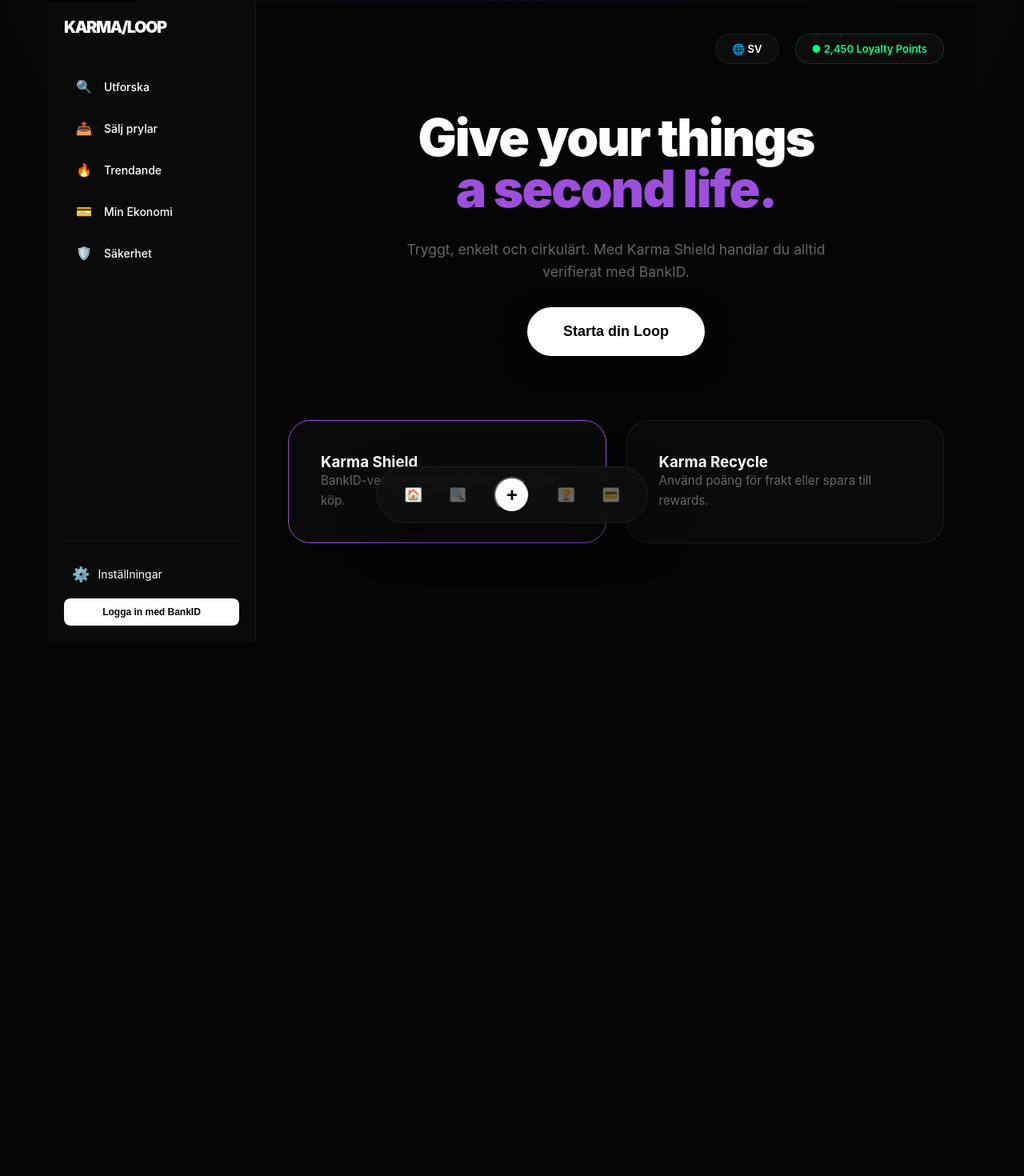
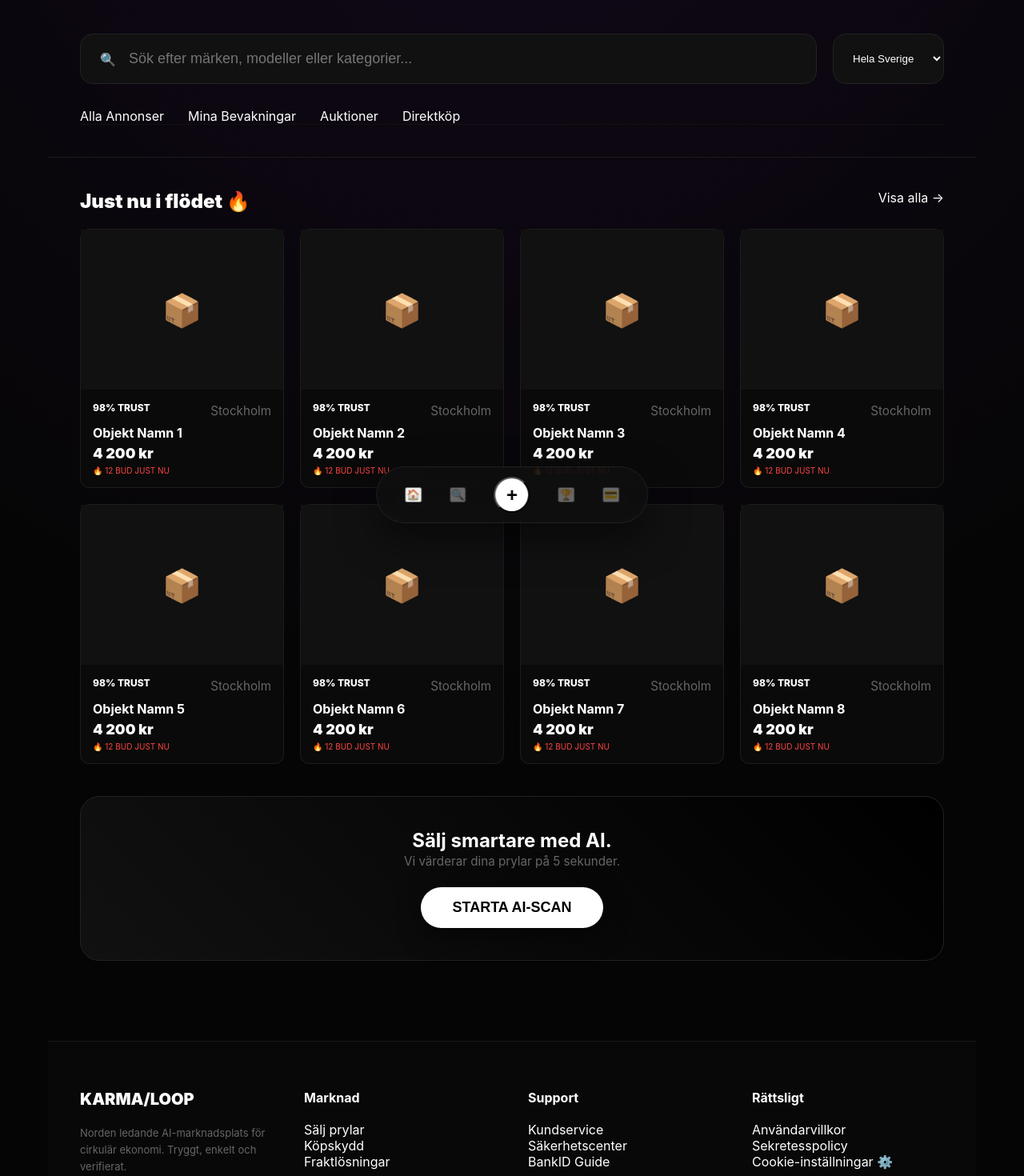
Before and after one commit to gascheckking/marketbeg-appGem, a Next.js app: page / in a window 1280 px wide. Shown: the part 116-1586 px from the top of the page at 80% size. Before the commit the page ends 918 px from the top, so only its background shows below. Built offline with nearby package versions, Linux system fonts and the light colour scheme.

Commit message:
Update page.tsx

```diff
--- a/app/page.tsx
+++ b/app/page.tsx
@@ -1,137 +1,96 @@
 "use client";
-import React, { useState } from 'react';
-import { useRouter } from 'next/navigation';
 
-export default function KarmaLoopWide() {
-  const router = useRouter();
-  const [lang, setLang] = useState('SV');
-  const [isSidebarOpen, setSidebarOpen] = useState(true);
-
-  const menuItems = [
-    { name: 'Utforska', icon: '🔍', path: '/feed' },
-    { name: 'Sälj prylar', icon: '📤', path: '/sell' },
-    { name: 'Trendande', icon: '🔥', path: '/trending' },
-    { name: 'Min Ekonomi', icon: '💳', path: '/my-karma' },
-    { name: 'Säkerhet', icon: '🛡️', path: '/dispute' },
-  ];
-
+export default function Marketplace() {
   return (
-    <div className="main-layout" style={{ display: 'flex', minHeight: '100vh', backgroundColor: '#050505', color: '#fff' }}>
-
-      {/* --- VÄNSTER SIDEBAR (Liknande Gemini/Web-apps) --- */}
-      <aside className="sidebar" style={{
-        width: isSidebarOpen ? '260px' : '80px',
-        borderRight: '1px solid #1a1a1a',
-        padding: '20px',
-        display: 'flex',
-        flexDirection: 'column',
-        transition: 'width 0.3s ease',
-        background: '#0a0a0a'
-      }}>
-        <div className="logo" style={{ marginBottom: '40px', fontWeight: 900, fontSize: '20px' }}>
-          {isSidebarOpen ? 'KARMA/LOOP' : 'K/L'}
+    <div style={{ width: '100%' }}>
+      {/* HEADER MED SÖK & RULLGARDINER */}
+      <section style={{ padding: '40px', borderBottom: '1px solid #1a1a1a' }}>
+        <div style={{ display: 'flex', gap: '20px', marginBottom: '30px' }}>
+          <div style={{ flex: 1, position: 'relative' }}>
+            <input type="text" placeholder="Sök efter märken, modeller eller kategorier..."
+              style={{ width: '100%', padding: '20px 60px', borderRadius: '16px', background: '#111', border: '1px solid #222', color: '#fff', fontSize: '18px' }} />
+            <span style={{ position: 'absolute', left: '25px', top: '22px' }}>🔍</span>
+          </div>
+          <select style={{ padding: '0 20px', borderRadius: '16px', background: '#111', border: '1px solid #222', color: '#fff' }}>
+            <option>Hela Sverige</option>
+            <option>Stockholm</option>
+            <option>Göteborg</option>
+          </select>
         </div>
 
-        <nav style={{ flex: 1 }}>
-          {menuItems.map((item) => (
-            <div
-              key={item.name}
-              onClick={() => router.push(item.path)}
-              style={{
-                padding: '12px 15px',
-                borderRadius: '12px',
-                cursor: 'pointer',
-                display: 'flex',
-                alignItems: 'center',
-                gap: '15px',
-                marginBottom: '8px',
-                transition: '0.2s',
-                backgroundColor: 'transparent'
-              }}
-              onMouseEnter={(e) => e.currentTarget.style.backgroundColor = '#1a1a1a'}
-              onMouseLeave={(e) => e.currentTarget.style.backgroundColor = 'transparent'}
-            >
-              <span>{item.icon}</span>
-              {isSidebarOpen && <span style={{ fontSize: '14px', fontWeight: 500 }}>{item.name}</span>}
+        {/* TABS / FLIKAR (Vinted/Blocket style) */}
+        <div style={{ display: 'flex', gap: '30px', borderBottom: '1px solid #111' }}>
+          <div className="tab active">Alla Annonser</div>
+          <div className="tab">Mina Bevakningar</div>
+          <div className="tab">Auktioner</div>
+          <div className="tab">Direktköp</div>
+        </div>
+      </section>
+
+      {/* PRODUKT-GRID (Täcker hela vägen) */}
+      <section style={{ padding: '40px' }}>
+        <div style={{ display: 'flex', justifyContent: 'space-between', marginBottom: '20px' }}>
+          <h2 style={{ fontWeight: 900 }}>Just nu i flödet 🔥</h2>
+          <div style={{ color: 'var(--accent)', cursor: 'pointer' }}>Visa alla →</div>
+        </div>
+
+        <div style={{ display: 'grid', gridTemplateColumns: 'repeat(auto-fill, minmax(220px, 1fr))', gap: '20px' }}>
+          {[1,2,3,4,5,6,7,8].map(i => (
+            <div key={i} className="glow-card" style={{ padding: 0, borderRadius: '12px' }}>
+              <div style={{ height: '200px', background: '#111', display: 'flex', alignItems: 'center', justifyContent: 'center', fontSize: '40px' }}>📦</div>
+              <div style={{ padding: '15px' }}>
+                <div style={{ display: 'flex', justifyContent: 'space-between', fontSize: '12px', marginBottom: '5px' }}>
+                  <span style={{ color: 'var(--accent)', fontWeight: 800 }}>98% TRUST</span>
+                  <span className="muted">Stockholm</span>
+                </div>
+                <div style={{ fontWeight: 700 }}>Objekt Namn {i}</div>
+                <div style={{ fontSize: '18px', fontWeight: 900, marginTop: '5px' }}>4 200 kr</div>
+                <div style={{ fontSize: '10px', color: '#ff4444', marginTop: '5px' }}>🔥 12 BUD JUST NU</div>
+              </div>
             </div>
           ))}
-        </nav>
+        </div>
+      </section>
 
-        {/* Inställningar & BankID */}
-        <div style={{ borderTop: '1px solid #1a1a1a', paddingTop: '20px' }}>
-          <div style={{ display: 'flex', alignItems: 'center', gap: '10px', padding: '10px', cursor: 'pointer' }}>
-            <span style={{ fontSize: '18px' }}>⚙️</span>
-            {isSidebarOpen && <span style={{ fontSize: '14px' }}>Inställningar</span>}
+      {/* REKLAM-BANNER */}
+      <section style={{ padding: '0 40px' }}>
+        <div style={{ background: 'linear-gradient(45deg, #111, #000)', padding: '40px', borderRadius: '24px', border: '1px solid #222', textAlign: 'center' }}>
+          <h2 style={{ margin: 0 }}>Sälj smartare med AI.</h2>
+          <p className="muted">Vi värderar dina prylar på 5 sekunder.</p>
+          <button className="primary-btn" style={{ marginTop: '20px', padding: '15px 40px' }}>STARTA AI-SCAN</button>
+        </div>
+      </section>
+
+      {/* FOOTER MED COOKIES & INFO */}
+      <footer style={{ marginTop: '100px', padding: '60px 40px', background: '#080808', borderTop: '1px solid #1a1a1a' }}>
+        <div style={{ display: 'grid', gridTemplateColumns: 'repeat(4, 1fr)', gap: '40px' }}>
+          <div>
+            <div style={{ fontWeight: 900, fontSize: '20px', marginBottom: '20px' }}>KARMA/LOOP</div>
+            <p className="muted" style={{ fontSize: '13px' }}>Norden ledande AI-marknadsplats för cirkulär ekonomi. Tryggt, enkelt och verifierat.</p>
           </div>
-          <button style={{
-            width: '100%',
-            background: '#fff',
-            color: '#000',
-            border: 'none',
-            padding: '10px',
-            borderRadius: '8px',
-            fontWeight: 700,
-            fontSize: '12px',
-            marginTop: '10px',
-            cursor: 'pointer'
-          }}>
-            {isSidebarOpen ? 'Logga in med BankID' : '🆔'}
-          </button>
+          <div>
+            <h4 style={{ marginBottom: '20px' }}>Marknad</h4>
+            <div className="footer-link">Sälj prylar</div>
+            <div className="footer-link">Köpskydd</div>
+            <div className="footer-link">Fraktlösningar</div>
+          </div>
+          <div>
+            <h4 style={{ marginBottom: '20px' }}>Support</h4>
+            <div className="footer-link">Kundservice</div>
+            <div className="footer-link">Säkerhetscenter</div>
+            <div className="footer-link">BankID Guide</div>
+          </div>
+          <div>
+            <h4 style={{ marginBottom: '20px' }}>Rättsligt</h4>
+            <div className="footer-link">Användarvillkor</div>
+            <div className="footer-link">Sekretesspolicy</div>
+            <div className="footer-link" style={{ color: 'var(--accent)' }}>Cookie-inställningar ⚙️</div>
+          </div>
         </div>
-      </aside>
-
-      {/* --- HUVUDINNEHÅLL (Utdraget över hela sidan) --- */}
-      <main style={{ flex: 1, padding: '40px', position: 'relative' }}>
-
-        {/* Top Header i Main Content */}
-        <header style={{
-          display: 'flex',
-          justifyContent: 'flex-end',
-          gap: '20px',
-          alignItems: 'center',
-          marginBottom: '60px'
-        }}>
-          {/* Språkval */}
-          <div className="stat-pill" style={{ cursor: 'pointer' }} onClick={() => setLang(lang === 'SV' ? 'EN' : 'SV')}>
-            🌐 {lang}
-          </div>
-
-          <div className="stat-pill" style={{ color: '#00ff88', borderColor: 'rgba(0,255,136,0.2)' }}>
-            ● 2,450 Loyalty Points
-          </div>
-        </header>
-
-        {/* Hero Section */}
-        <section style={{ maxWidth: '1000px', margin: '0 auto', textAlign: 'center' }}>
-          <h1 style={{ fontSize: 'clamp(2.5rem, 5vw, 4.5rem)', fontWeight: 900, letterSpacing: '-2px', lineHeight: 1 }}>
-            Give your things <br/>
-            <span style={{ color: '#9d4edd' }}>a second life.</span>
-          </h1>
-          <p className="muted" style={{ margin: '30px auto', maxWidth: '600px', fontSize: '1.1rem' }}>
-            Tryggt, enkelt och cirkulärt. Med Karma Shield handlar du alltid verifierat med BankID.
-          </p>
-          <button className="primary-btn" onClick={() => router.push('/sell')}>
-            Starta din Loop
-          </button>
-        </section>
-
-        {/* Grid Area - Täcker ytan */}
-        <section style={{
-          display: 'grid',
-          gridTemplateColumns: 'repeat(auto-fit, minmax(350px, 1fr))',
-          gap: '25px',
-          marginTop: '80px'
-        }}>
-          <div className="glow-card" style={{ border: '1px solid #9d4edd' }}>
-            <h3>Karma Shield</h3>
-            <p className="muted">BankID-verifierad trygghet för 100% säkra köp.</p>
-          </div>
-          <div className="glow-card">
-            <h3>Karma Recycle</h3>
-            <p className="muted">Använd poäng för frakt eller spara till rewards.</p>
-          </div>
-        </section>
-      </main>
+        <div style={{ marginTop: '60px', textAlign: 'center', fontSize: '12px' }} className="muted">
+          © 2026 KARMA LOOP AB • Stockholm, Sweden
+        </div>
+      </footer>
     </div>
   );
 }
```
